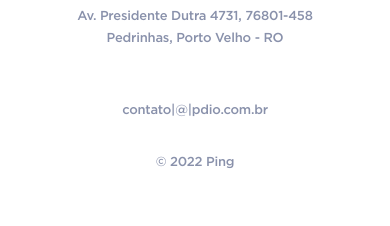
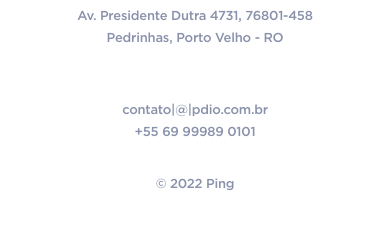
Before and after one commit to dev-pdio/dev-pdio.github.io, a plain HTML site: page index.html in a window 390 px wide. Shown: the part 6365-6591 px from the top of the page. Before the commit the page ends 6569 px from the top, so only its background shows below. Drawn offline with Linux system fonts and the light colour scheme.

Commit message:
Include cellphone number

```diff
--- a/index.html
+++ b/index.html
@@ -265,7 +265,9 @@
         <ul>
           <li>Av. Presidente Dutra 4731, 76801-458<br>Pedrinhas, Porto Velho - RO</li>
           <li>
-            <a href="mailto:contato@pdio.com.br">contato<span hidden>|</span>@<span hidden>|</span>pdio.com.br</a>
+            contato<span hidden>|</span>@<span hidden>|</span>pdio.com.br
+	    <br>
+	    +55 69 99989 0101
           </li>
         </ul>
       </div>
```
